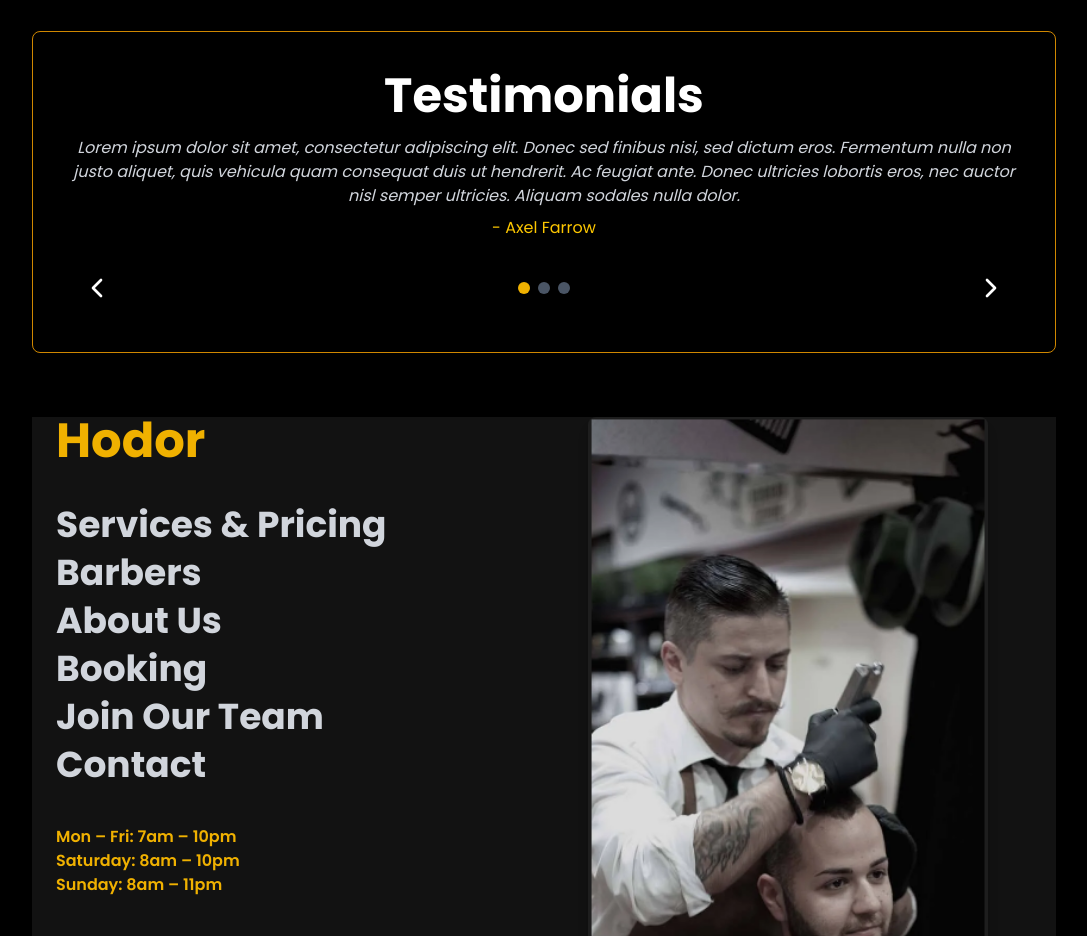
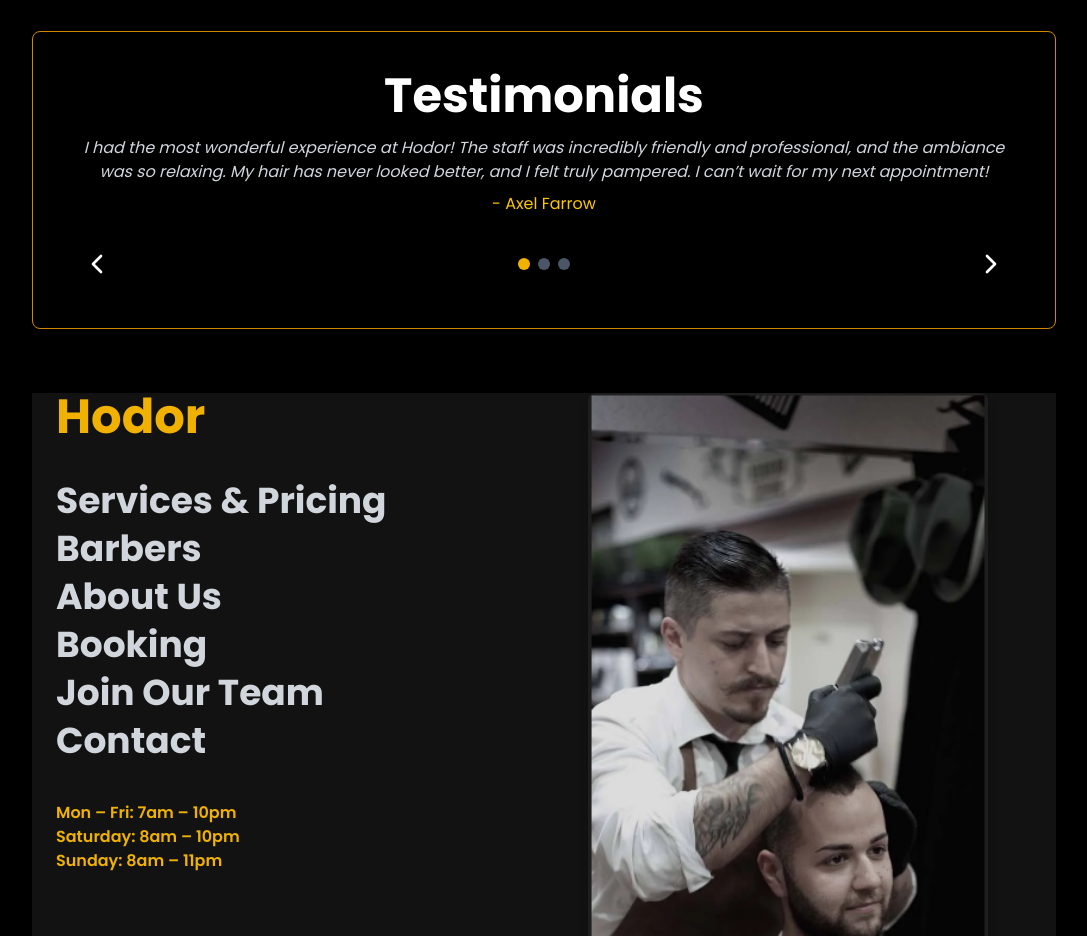
Before and after one commit to Vindulapahasarani/Salon, a Next.js app: page / in a window 1280 px wide. Shown: the part 2400-3336 px from the top of the page, without its empty margins (96-1183 px from the left). Built offline with nearby package versions, Linux system fonts and the light colour scheme.

Commit message:
Update Aboutus.tsx

```diff
--- a/components/About Us/Aboutus.tsx
+++ b/components/About Us/Aboutus.tsx
@@ -5,17 +5,17 @@ import { ChevronLeft, ChevronRight } from "lucide-react";
 
 const testimonials = [
   {
-    text: `Lorem ipsum dolor sit amet, consectetur adipiscing elit. Donec sed finibus nisi, sed dictum eros.
-          Fermentum nulla non justo aliquet, quis vehicula quam consequat duis ut hendrerit. Ac feugiat ante.
-          Donec ultricies lobortis eros, nec auctor nisl semper ultricies. Aliquam sodales nulla dolor.`,
-    author: "Axel Farrow",
+    text: "I had the most wonderful experience at Hodor! The staff was incredibly friendly and professional, and the ambiance was so relaxing. My hair has never looked better, and I felt truly pampered. I can’t wait for my next appointment!" ,
+          author: "Axel Farrow",
   },
   {
-    text: "In non pulvinar purus. Curabitur nisi odio, blandit et elit at, suscipit pharetra efficitur elit. Quis blandit erat. Donec laoreet libero non metus volutpat consequat in vel metus. Sed non augue id felis pellentesque.",
+    text: "Absolutely love this salon! The hairstylists are talented, and they truly listen to what you want. My hair color came out perfect, and the treatment left it feeling so soft and healthy. Highly recommended!",
     author: "Angela Charlton",
   },
   {
-    text: "Donec ultricies lobortis eros, nec auctor nisl semper ultricies. Aliquam sodales nulla dolor, sed vulputate sapien efficitur ut. Etiam tincidunt ligula ut hendrerit semper. Quisque luctus lectus non turpis bibendum posuere. Morbi tortor nibh, fringilla sed pretium sit amet, pharetra non ex. Aliquam ornare nunc nibh, sit amet porta diam pretium in.",
+    text: "From the moment I walked in, I felt welcomed and relaxed. The team is amazing, and the service is top-notch. Whether it’s a haircut, styling, or a spa treatment, they always exceed my expectations. Five stars!" ,
+
+
     author: "Igor Landry",
   },
 ];
```
